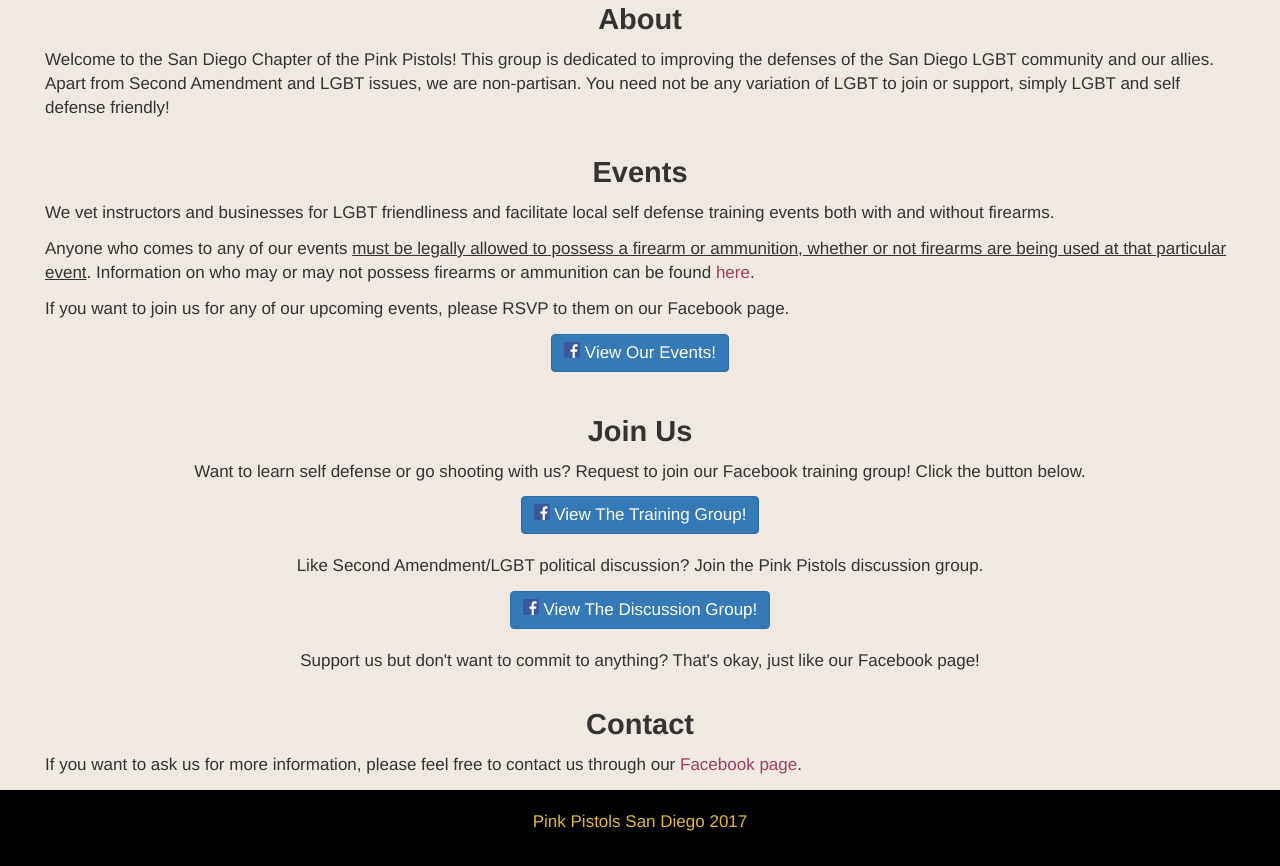
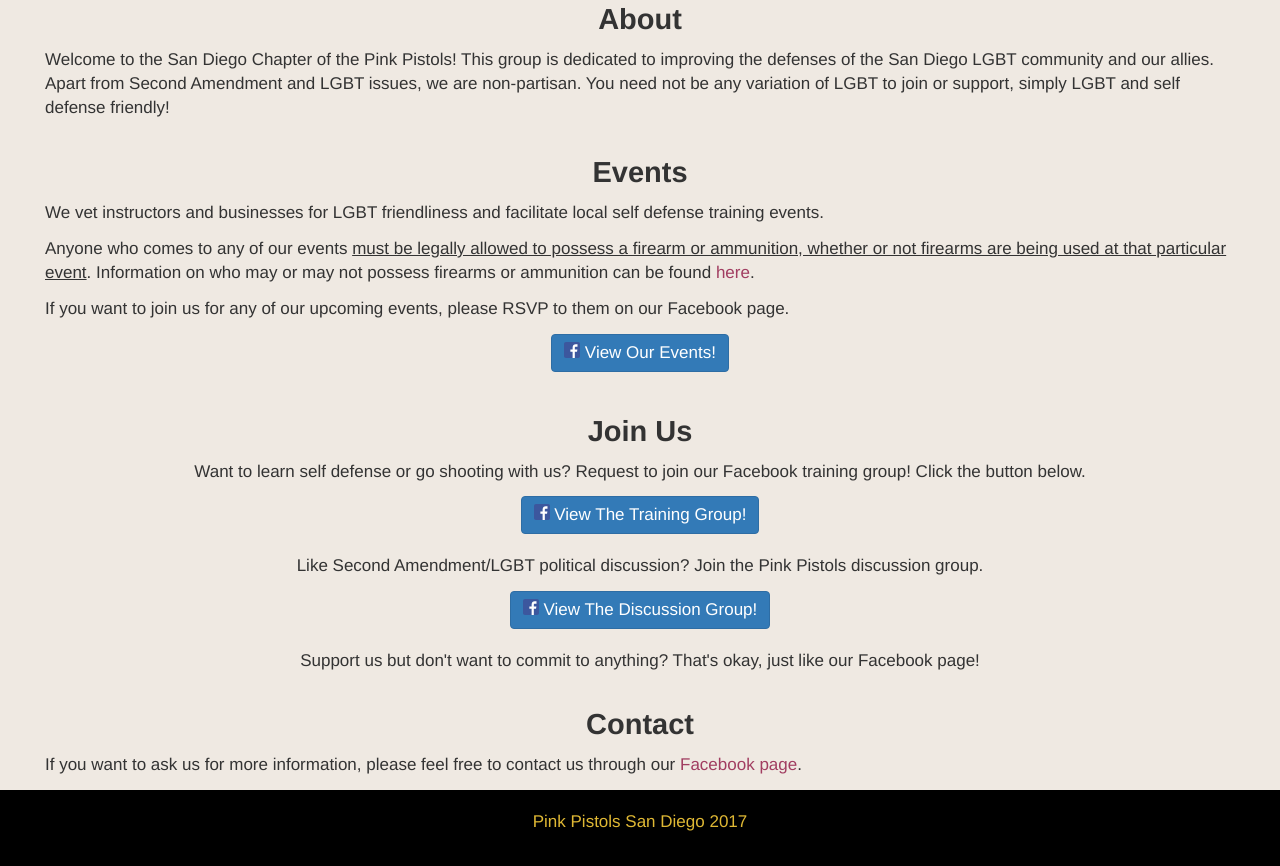
Before and after one commit to hendrickson02/pinkpistols.org, a Jekyll site: the page built from index.md, in a window 1280 px wide. Shown: the part 320-1186 px from the top of the page. Built offline with Jekyll 4.4.1, drawn with Linux system fonts in a browser that asks for light colours.

Commit message:
Changed events description

```diff
--- a/_includes/events.html
+++ b/_includes/events.html
@@ -6,7 +6,7 @@
   </div>
   <div class="row-fluid">
     <div class="col-md-12">
-      <p>We vet instructors and businesses for LGBT friendliness and facilitate local self defense training events both with and without firearms.</p>
+      <p>We vet instructors and businesses for LGBT friendliness and facilitate local self defense training events.</p>
       <p>Anyone who comes to any of our events <u>must be legally allowed to possess a firearm or ammunition, whether or not firearms are being used at that particular event</u>. Information on who may or may not possess firearms or ammunition can be found <a target="_blank" href="https://oag.ca.gov/sites/all/files/agweb/pdfs/firearms/forms/prohibcatmisd.pdf">here</a>.</p>
       <p>If you want to join us for any of our upcoming events, please RSVP to them on our Facebook page.</p>
     </div>
```
